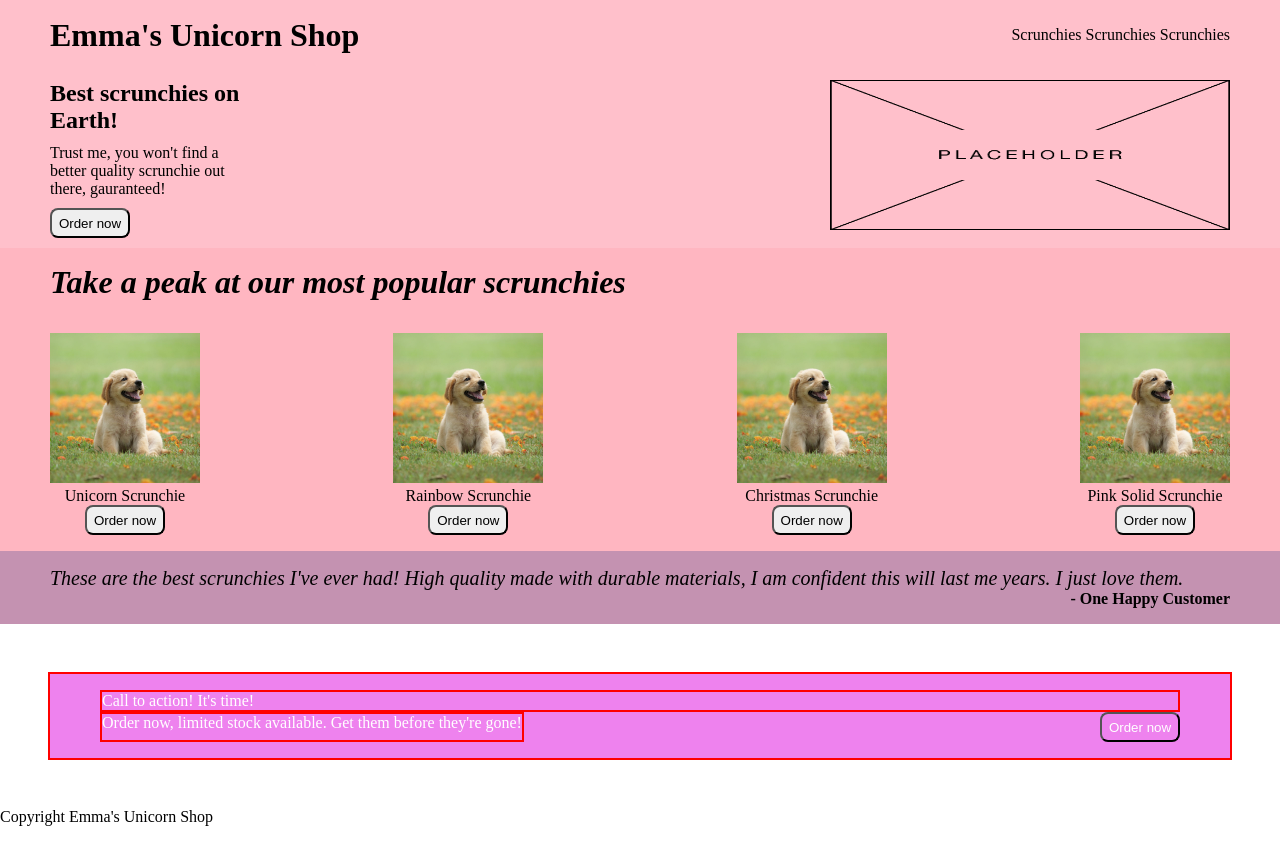
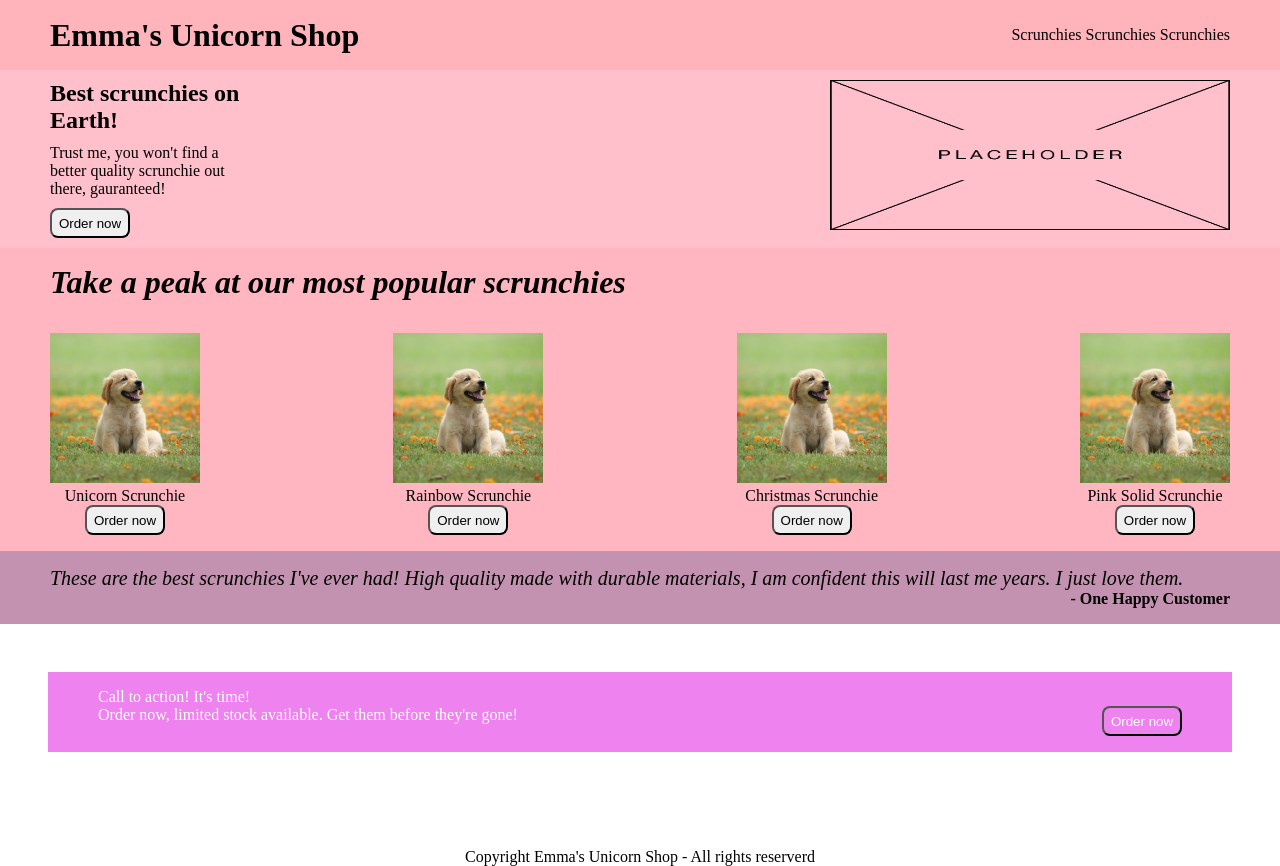
Before and after one commit to born2win01/landing-page, a plain HTML site: page index.html in a window 1280 px wide. Before the commit the page ends 826 px from the top, so only its background shows below. Drawn offline with Linux system fonts and the light colour scheme.

Commit message:
Finished off the footer
The project is now complete.

```diff
--- a/index.html
+++ b/index.html
@@ -71,7 +71,7 @@
 
     </div>
     <div class="footer-container">
-        <div class="copyright">Copyright Emma's Unicorn Shop</div>
+        <div class="copyright">Copyright Emma's Unicorn Shop - All rights reserverd</div>
     </div>
 </body>
 </html>
--- a/styles.css
+++ b/styles.css
@@ -6,7 +6,7 @@
 .nav {
     display: flex;
     justify-content: space-between;
-    background-color: pink;
+    background-color: #ffb3ba;
     align-items: center;
     height: 50px;
     padding: 10px 50px;
@@ -113,7 +113,6 @@ img {
 
 .lastcall {
     padding: 1rem 50px;
-    border: 2px red solid;
     margin: 3rem;
     background: violet;
     color: white;
@@ -131,11 +130,8 @@ img {
 
 .action {
 
-    border: 2px red solid;
 }
 .action-subtext {
-
-    border: 2px red solid;
 
 
 }
@@ -143,3 +139,9 @@ img {
     display: flex;
     justify-content: space-between;
 }
+
+.footer-container {
+    display: flex;
+    margin-top: 6rem;
+    justify-content: center;
+}
```
